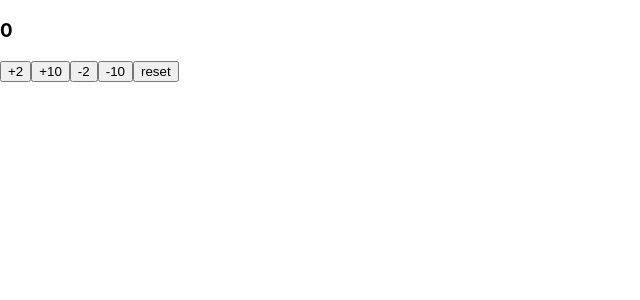
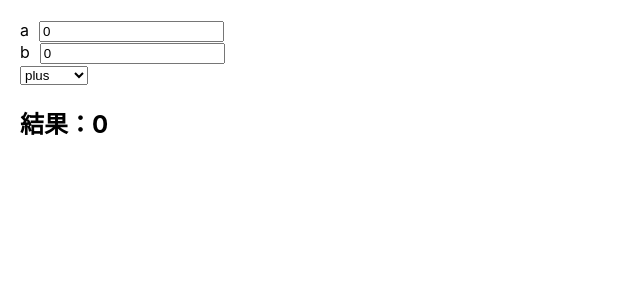
Before and after one commit to y1951511079/EventLIstApp-Udemy, a React (Create React App) app: page / in a window 1280 px wide. Shown: the top 300 px of the page, without its empty margins (0-640 px from the left). Built offline with nearby package versions, Linux system fonts and the light colour scheme.

Commit message:
before refactoring

```diff
--- a/src/App.js
+++ b/src/App.js
@@ -1,10 +1,11 @@
 import React from "react";
-import Reminder from "./Pages/Reminder";
+import Example from "./Pages/Example";
+
 
 const App = () => {
   return (
     <>
-      <Reminder />
+     <Example />
     </>
   );
 }
--- a/src/Components/Counter.js
+++ /dev/null
@@ -1,19 +0,0 @@
-import CounterButton from "./CounterButton";
-import CounterResult from "./CounterResu,lt";
-
-const Counter = () =>{
-
-    return(
-    <>
-    <CounterResult />
-    <CounterButton calcType={"+"} step={2} />
-    <CounterButton calcType={"+"} step={10} />
-    <CounterButton calcType={"-"} step={2} />
-    <CounterButton calcType={"-"} step={10} />
-    <CounterButton calcType={"reset"}  />
-
-    </>
-    )
-}
-
-export default Counter;
--- a/src/Components/CounterButton.js
+++ /dev/null
@@ -1,15 +0,0 @@
-import { useCounterDispatch } from "../Context/Counter";
-
-const CounterButton = ({ calcType, step }) => {
-
-    const dispatch = useCounterDispatch();
-    const clickHandler = () => {
-        dispatch({ type: calcType, step });
-    }
-    return (
-        <button onClick={clickHandler}>{calcType}{step}</button>
-    )
-}
-
-
-export default CounterButton;
--- a/src/Components/CounterResu,lt.js
+++ /dev/null
@@ -1,13 +0,0 @@
-import {useCounter} from "../Context/Counter"
-
-const CounterResult = () => {
-
-    const state = useCounter();
-    return(
-    <>
-        <h3>{state}</h3>
-    </>
-    )
-}
-
-export default CounterResult;
--- a/src/Context/Counter.js
+++ /dev/null
@@ -1,36 +0,0 @@
-import { createContext, useContext, useReducer } from "react";
-
-const CounterContext = createContext();
-const CounterDispatchContext = createContext();
-
-const CounterProvider = ({ children }) => {
-    const [state, dispatch] = useReducer((prev, { type, step }) => {
-
-        switch (type) {
-            case "+":
-                return prev + step;
-            case "-":
-                return prev - step;
-            case "reset":
-                return 0;
-            default:
-                return new Error("不明なアクションです。");
-        }
-    }, 0)
-    return (
-        <CounterContext.Provider value={state}>
-            <CounterDispatchContext.Provider value={dispatch}>
-                {children}
-            </CounterDispatchContext.Provider>
-        </CounterContext.Provider>
-    )
-}
-
-const useCounter = () => {
-    return useContext(CounterContext);
-}
-const useCounterDispatch = () => {
-    return useContext(CounterDispatchContext);
-}
-
-export { CounterProvider, useCounter, useCounterDispatch };
--- /dev/null
+++ b/src/Pages/Example.js
@@ -0,0 +1,64 @@
+/* eslint-disable */
+import {  useReducer } from "react";
+
+const Example = () => {
+
+
+
+   const initialState = {
+        a: 0,
+        b: 0,
+        result: 0
+    }
+
+    const [state, dispatch] = useReducer((state, { type,payload }) => {
+
+        switch (type) {
+            case "change":
+                const { name, value } = payload;
+                return { ...state, [name]: value };
+            case "plus":
+                return {...state, result:state.a + state.b};
+            case "minus":
+                return {...state, result:state.a - state.b};
+            case "multiply":
+                return{...state, result:state.a * state.b};
+            case "divide":
+                return {...state, result:state.a / state.b};
+        }
+    }, initialState)
+
+
+    const calcFn = (e) => {
+        dispatch({ type:e.target.value })
+    }
+    const CALC_OPITONS = ["plus", "minus", "multiply", "divide"];
+
+    const onChangeHandler = (e) =>{
+        dispatch({type: 'change', payload: {name: e.target.name, value: parseInt(e.target.value)}});
+      };
+
+
+    return (
+        <div style={{ margin: 20 }}>
+            <div>
+                <label style={{ marginRight: 10 }} htmlFor="id">a</label>
+                <input name="a" type="number" id="id" value={state.a} onChange={onChangeHandler} />
+            </div>
+            <div>
+                <label style={{ marginRight: 10 }} htmlFor="id2">b</label>
+                <input name="b" type="number" id="id2" value={state.b} onChange={onChangeHandler} />
+            </div>
+            <select value={state.type} onChange={calcFn}>
+                {CALC_OPITONS.map((type)=>(
+                    <option key={type} value={type}>{type}</option>
+                ))}
+            </select>
+            <h2>{`結果：${state.result}`}</h2>
+
+        </div>
+    )
+
+}
+
+export default Example;
--- a/src/Pages/Reminder.js
+++ /dev/null
@@ -1,15 +0,0 @@
-import Counter from "../Components/Counter";
-import { CounterProvider } from "../Context/Counter";
-
-const Reminder = () => {
-    return (
-        <>
-            <CounterProvider>
-                <Counter />
-            </CounterProvider>
-        </>
-    )
-
-}
-
-export default Reminder;
--- a/src/utils.js
+++ /dev/null
@@ -1 +0,0 @@
-export const timeCurrent = ()=>(new Date()).toISOString();
```
Also changed, not shown: src/Reducers/index.js (deleted).
